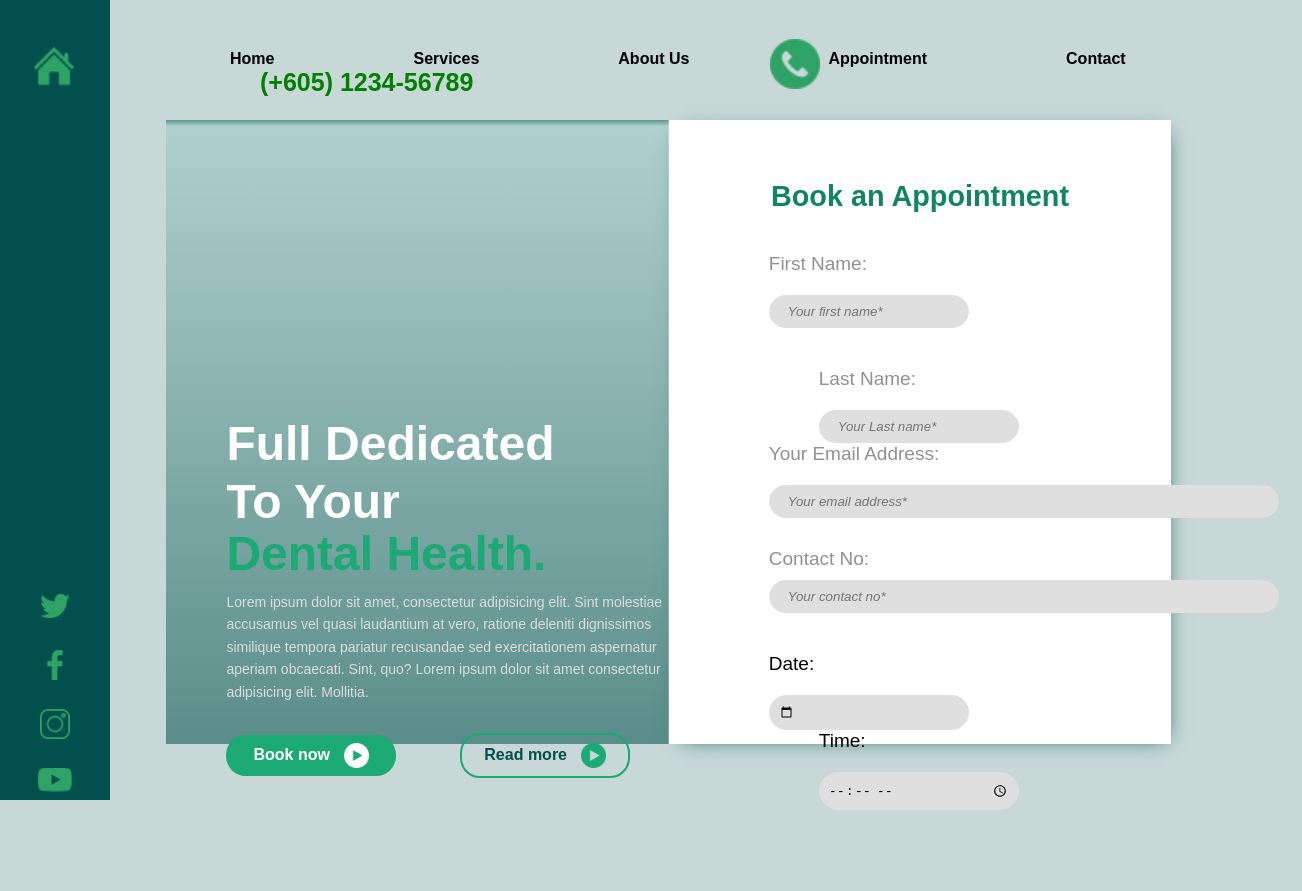
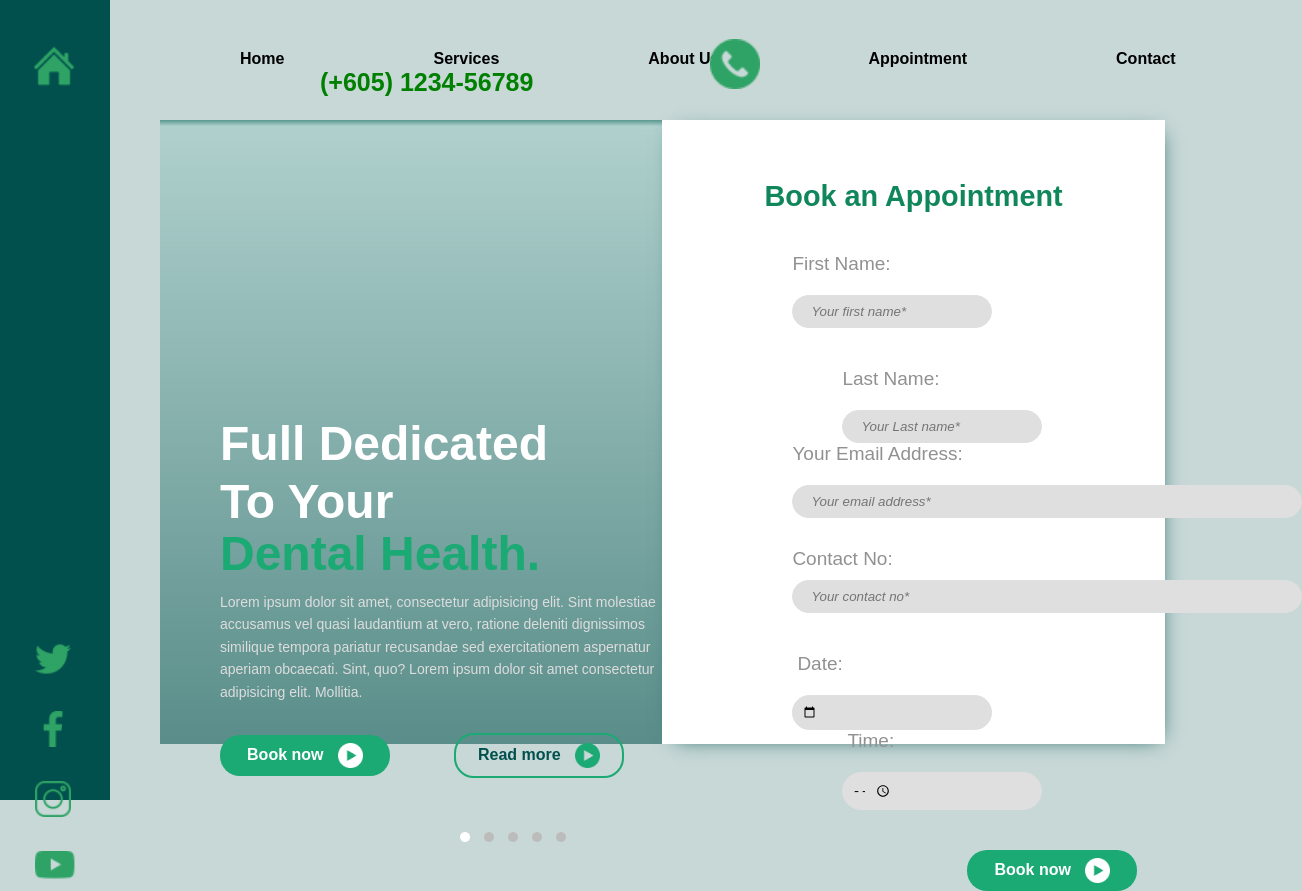
Before and after one commit to JaiderEsparza10/LandingPage2, a plain HTML site: page index.html in a window 1280 px wide. Shown: the whole page, 1302 px wide, since content can reach past the window. Before the commit the page ends 810 px from the top, so only its background shows below. Drawn offline with Linux system fonts and the light colour scheme.

Commit message:
landing completado

```diff
--- a/estilos.css
+++ b/estilos.css
@@ -32,18 +32,18 @@ body{
 }
 
 .iconos-sitios-web{
-    margin-top: 500px;
+    margin-top: 550px;
 }
 
 .iconos-sitios-web img {
-    width: 50%;
-    margin-bottom: 25px;
-    margin-left: 15px;
+    width: 60%;
+    margin-bottom: 30px;
+    margin-left: 10px;
 }
 
 .iconos-sitios-web .icono-youtube{
-    margin-left: 13px;
-    width: 60%;
+    margin-left: 10px;
+    width: 70%;
 }
 
 .contenedor-barra-navegacion{
@@ -64,7 +64,7 @@ body{
     color: var(--Color-Barra-Navegacion);
     font-family: "Poppins", sans-serif;
     font-style: normal;
-    padding: 5px 5px 90px 130px;
+    padding: 5px 5px 90px 140px;
     font-weight: 600;
 }
 
@@ -72,13 +72,13 @@ body{
     width: 50px;
     height: 50px;
     position: absolute;
-    right: 460px;
+    right: 520px;
     top: 39px;
 }
 
 .barra-navegacion .contacto-telefonico .contacto-numero{
     font-size: 25px;
-    margin-left: 30px;
+    margin-left: 80px;
     color: green;
 }
 
@@ -94,7 +94,7 @@ body{
     width: 78.5%;
     position: absolute;
     top: 15%;
-    left: 13%;
+    left: 12.5%;
 
 }
 
@@ -200,6 +200,15 @@ body{
     vertical-align: middle;
 }
 
+.puntitos-abajo{
+    width: 50%;
+    margin-top: 50px;
+    margin-left: 300px;
+}
+ .puntitos-abajo img{
+    width: 8%;
+    padding-right: 10px;
+ }
 
 .columna-derecha{
     background-color: rgb(255, 255, 255);
@@ -223,7 +232,7 @@ body{
 
 .formulario{
     margin-bottom: 20px;
-    margin-left: 50px;
+    margin-left: 80px;
     display: block;
 }
 
@@ -302,7 +311,6 @@ body{
 
 input[type="date"]::-webkit-calendar-picker-indicator{
     margin-right: 165px;
-
 }
 
 .time-formulario{
@@ -320,6 +328,16 @@ input[type="date"]::-webkit-calendar-picker-indicator{
     margin-top: 20px;
 }
 
+input[type="time"]::-webkit-calendar-picker-indicator{
+    margin-right: 140px;
+}
+
+.titulo-date-time{
+    color: var(--Color-Letra);
+    margin-left: 5px;
+}
+
+
 .formulario label {
     font-weight: 600;
     font-size: 19px;
@@ -331,3 +349,30 @@ input::placeholder{
     font-style: italic;
     padding: 10px;
 }
+
+.boton-formulario{
+    background-color: #1ba974;
+    color: white;
+    margin-left: 5px;
+    vertical-align: middle;
+    border: 2px #1ba974;
+    margin-top: 40px;
+}
+
+
+.boton-formulario{
+    padding: 8px;
+    border-radius: 20px;
+    font-size: 1rem;
+    width: 170px;
+    margin-left: 225px;
+    font-weight: bold;
+
+}
+
+.boton-formulario img{
+    height: 25px;
+    width: 25px;
+    margin-left: 10px;
+    vertical-align: middle;
+}
--- a/index.html
+++ b/index.html
@@ -53,6 +53,13 @@
                             <img src="play-button.png" alt="boton read more">
                         </button>
                     </div>
+                    <div class="puntitos-abajo">
+                        <img src="new-moon (1).png" alt="punto blanco">
+                        <img src="new-moon.png" alt="punto gris">
+                        <img src="new-moon.png" alt="punto gris">
+                        <img src="new-moon.png" alt="punto gris">
+                        <img src="new-moon.png" alt="punto gris">
+                    </div>
                 </div>
                 <div class="columna-derecha">
                     <h1>Book an Appointment</h1>
@@ -74,13 +81,16 @@
                             <input type="tel" placeholder="Your contact no*" required>
                         </div>
                         <div class="date-formulario">
-                            <label for="fecha">Date:</label>
+                            <label for="fecha" class="titulo-date-time">Date:</label>
                             <input type="date" placeholder="Appointment date*" required>
                         </div>
                         <div class="time-formulario">
-                            <label for="Hora">Time:</label>
+                            <label for="Hora" class="titulo-date-time">Time:</label>
                             <input type="time" placeholder="Appointment time*" required>
                         </div>
+                        <button class="boton-formulario">Book now
+                            <img src="play-button (1).png" alt="">
+                        </button>
                     </form>
                 </div>
             </div>
```
Also changed, not shown: new-moon (1).png (added), new-moon.png (added).
